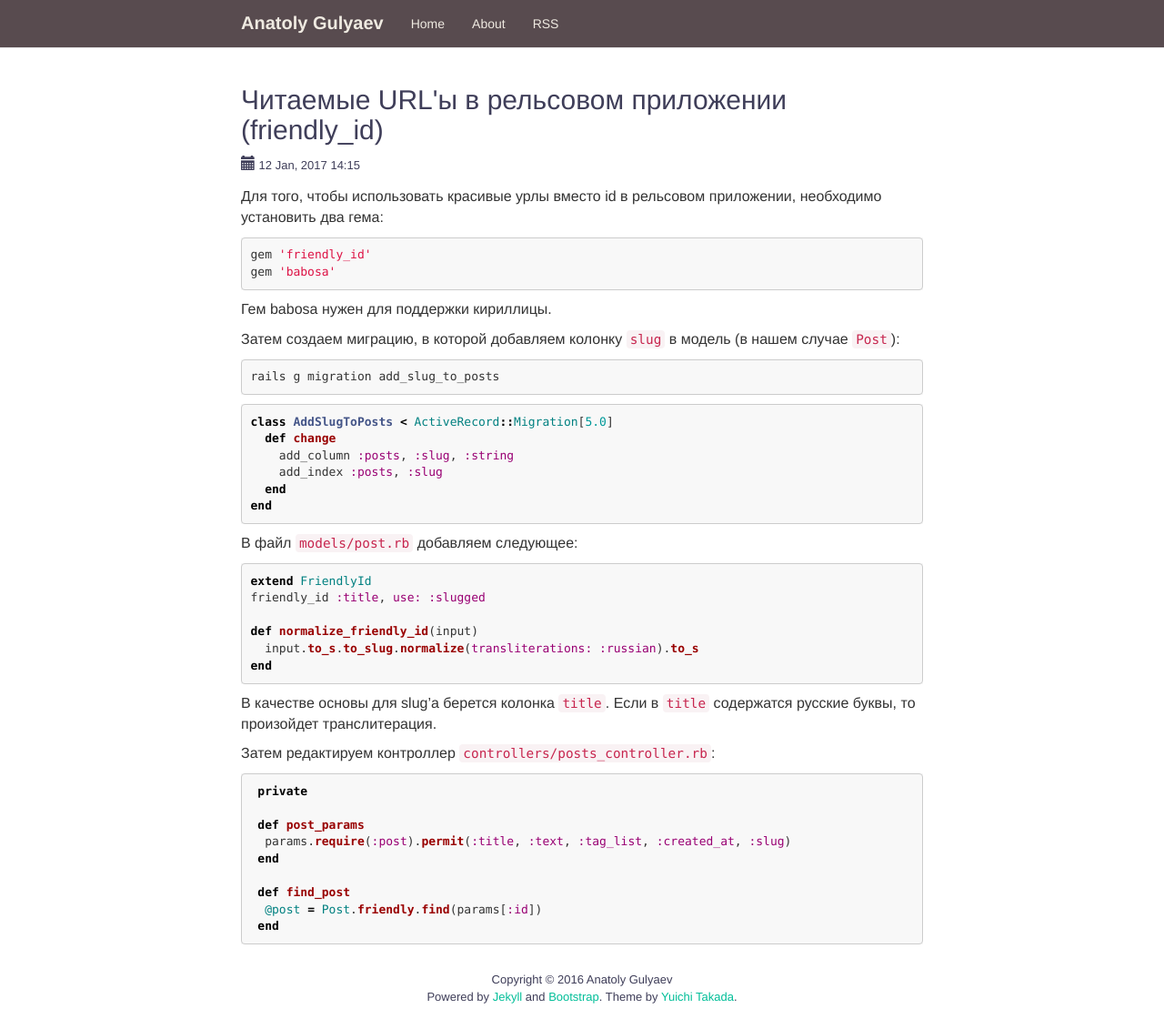
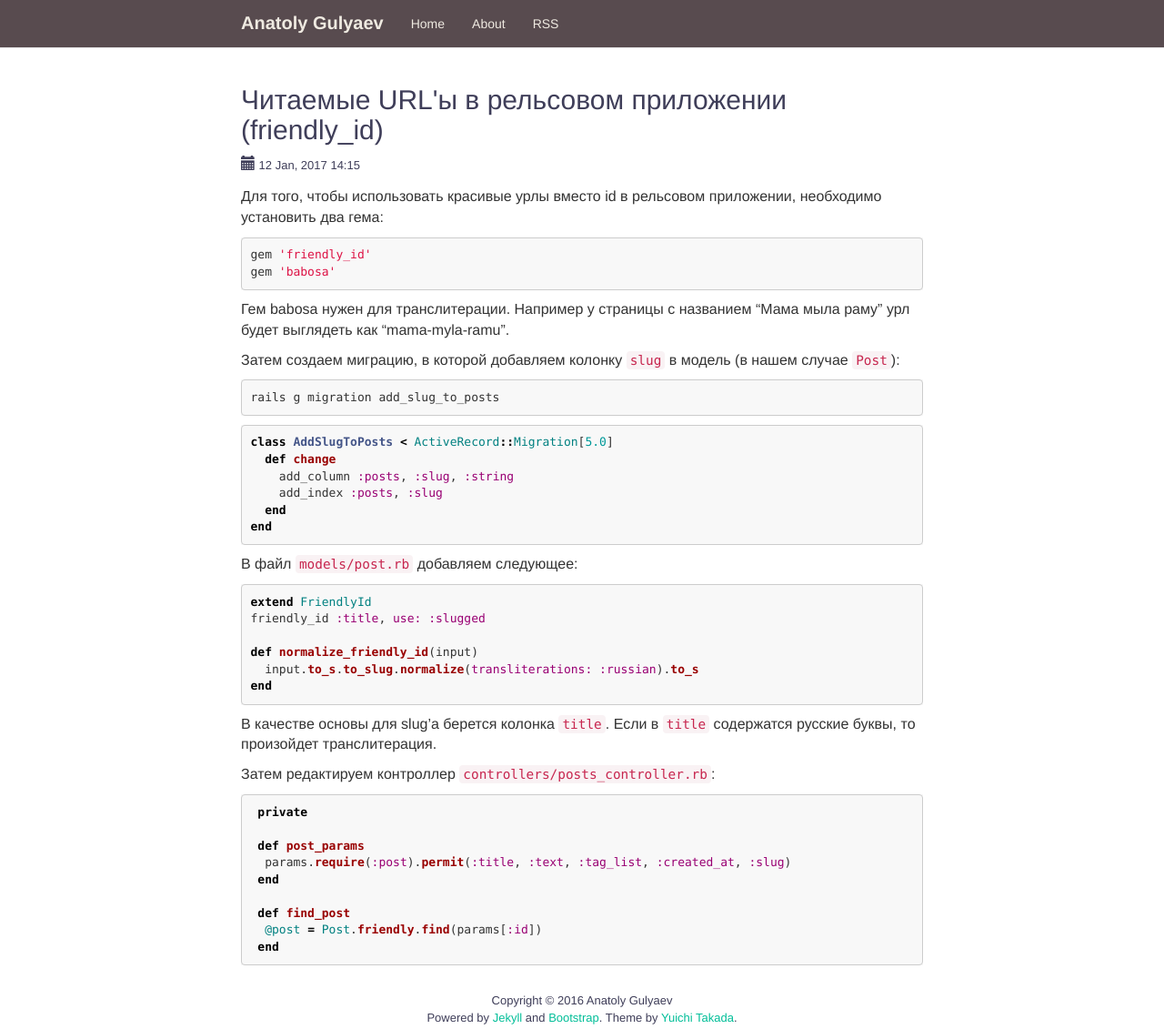
Before and after one commit to kaneru/kaneru.github.io, a Jekyll site: the page built from _posts/2017-01-12-rails-slug-instead-of-id.markdown, in a window 1280 px wide. Shown: the whole page at 91% size. Built offline with Jekyll 4.4.1, drawn with Linux system fonts in a browser that asks for light colours; nearby versions of some CDN libraries; before the commit the page ends 1108 px from its top, so only the background shows below that.

Commit message:
Fix post: rails-slug-instead-of-id

````diff
--- a/_posts/2017-01-12-rails-slug-instead-of-id.markdown
+++ b/_posts/2017-01-12-rails-slug-instead-of-id.markdown
@@ -10,7 +10,7 @@ gem 'friendly_id'
 gem 'babosa'
 ```
 
-Гем babosa нужен для поддержки кириллицы.
+Гем babosa нужен для транслитерации. Например у страницы с названием "Мама мыла раму" урл будет выглядеть как "mama-myla-ramu".
 
 Затем создаем миграцию, в которой добавляем колонку `slug` в модель (в нашем случае `Post`):
 
````
